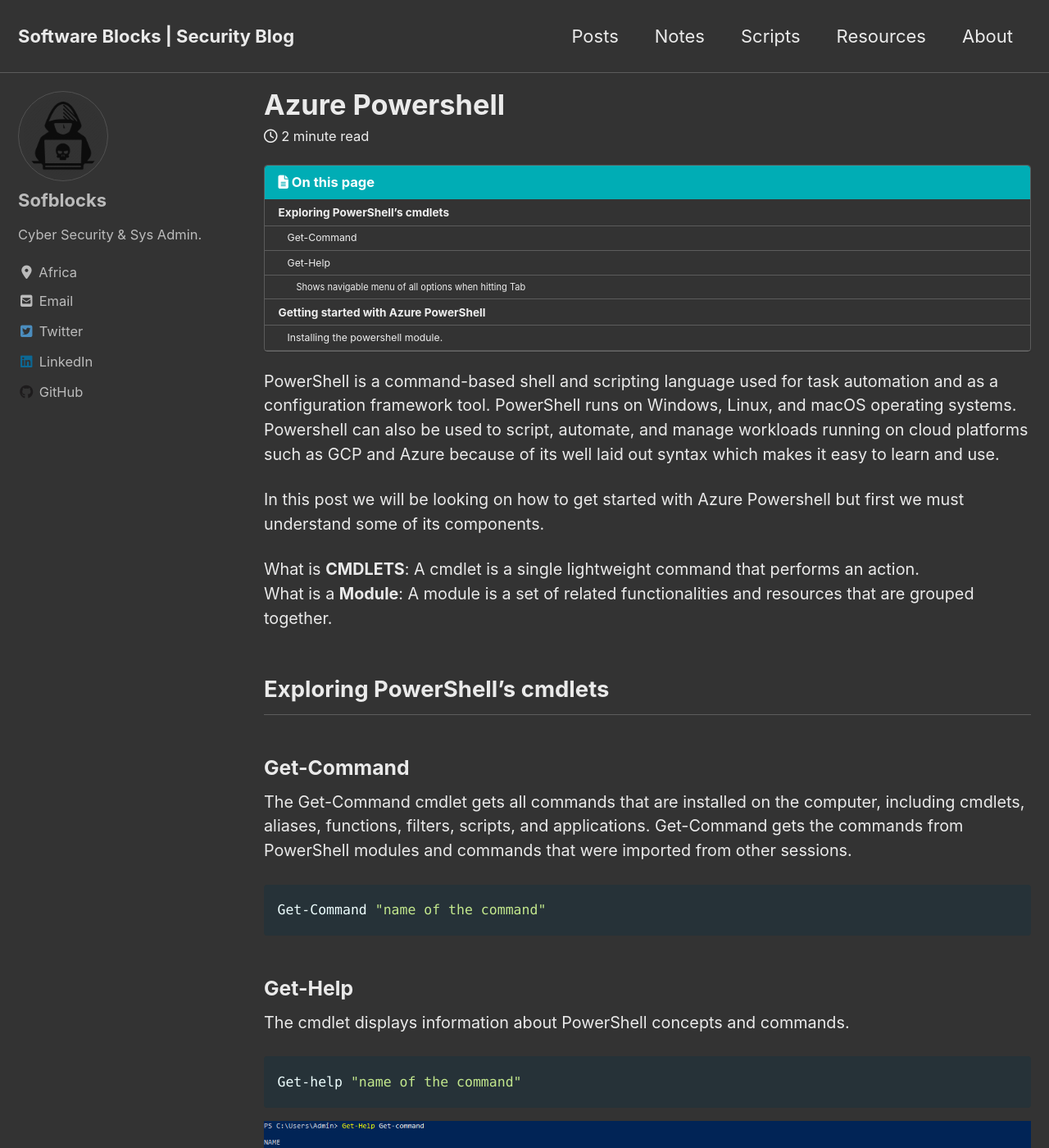
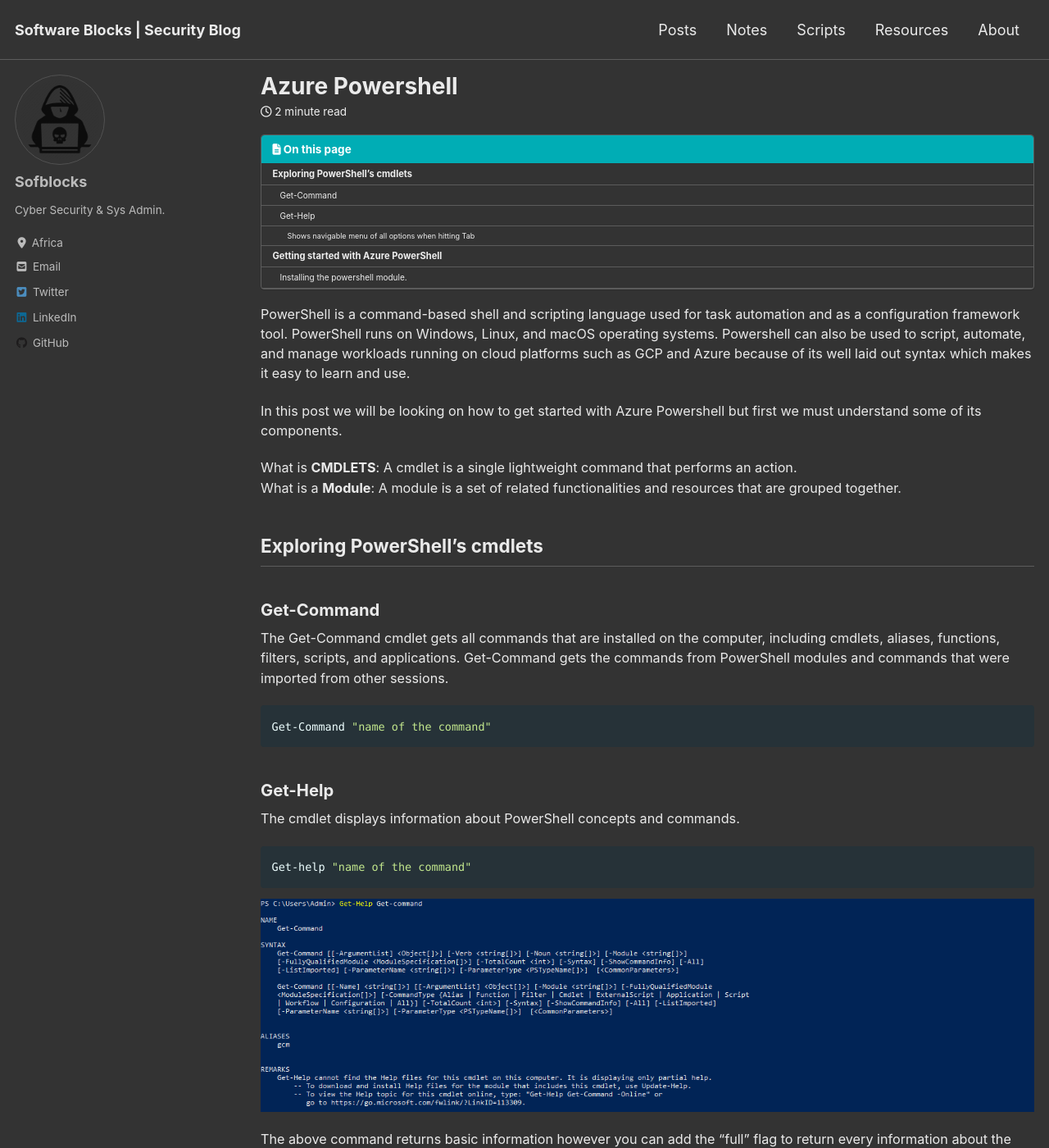
Before and after one commit to sofblocks/sofblocks.github.io, a Jekyll site: the page built from _posts/blog/2022-09-26-powershell.md, in a window 1280 px wide and 1400 px high. Shown: the whole window at 82% size. Built offline with Jekyll 4.4.1, drawn with Linux system fonts in a browser that asks for light colours; cached includes are drawn as plain includes; nearby versions of some CDN libraries; comment, search, counter and statistics services are not loaded; some of the changed text lies outside the part shown.

Commit message:
powershell

````diff
--- a/_posts/blog/2022-09-26-powershell.md
+++ b/_posts/blog/2022-09-26-powershell.md
@@ -76,10 +76,4 @@
 Connect-AzAccount -Tenant 'xxxx-xxxx-xxxx-xxxx' -SubscriptionId 'yyyy-yyyy-yyyy-yyyy'
 ```
 To get the current account details used to authenticate Azure Resource Manager requests we use the **Get-AzContext** cmdlet.
-```powershell
-PS C:\Users\Admin> Get-AzContext
-
-Name                                     Account                               SubscriptionName                      Environment                           TenantId
-----                                     -------                               ----------------                      -----------                           --------
-00000000-0000-0000-0000-000000000000 ... test@gmail.com                                                         AzureCloud                            00000000-0000-0000-0000-000000000000
-```
+![upload-image]({{ "/assets/imgs/notes/azcontext.png" | relative_url }})
--- a/assets/css/main.scss
+++ b/assets/css/main.scss
@@ -6,3 +6,19 @@
 
 @import "minimal-mistakes/skins/{{ site.minimal_mistakes_skin | default: 'default' }}"; // skin
 @import "minimal-mistakes"; // main partials
+
+html {
+    font-size: 12px; // change to whatever
+
+    @include breakpoint($medium) {
+      font-size: 14px; // change to whatever
+    }
+
+    @include breakpoint($large) {
+      font-size: 16px; // change to whatever
+    }
+
+    @include breakpoint($x-large) {
+      font-size: 18px; // change to whatever
+    }
+  }
````
Also changed, not shown: assets/imgs/notes/azcontext.png (added).
